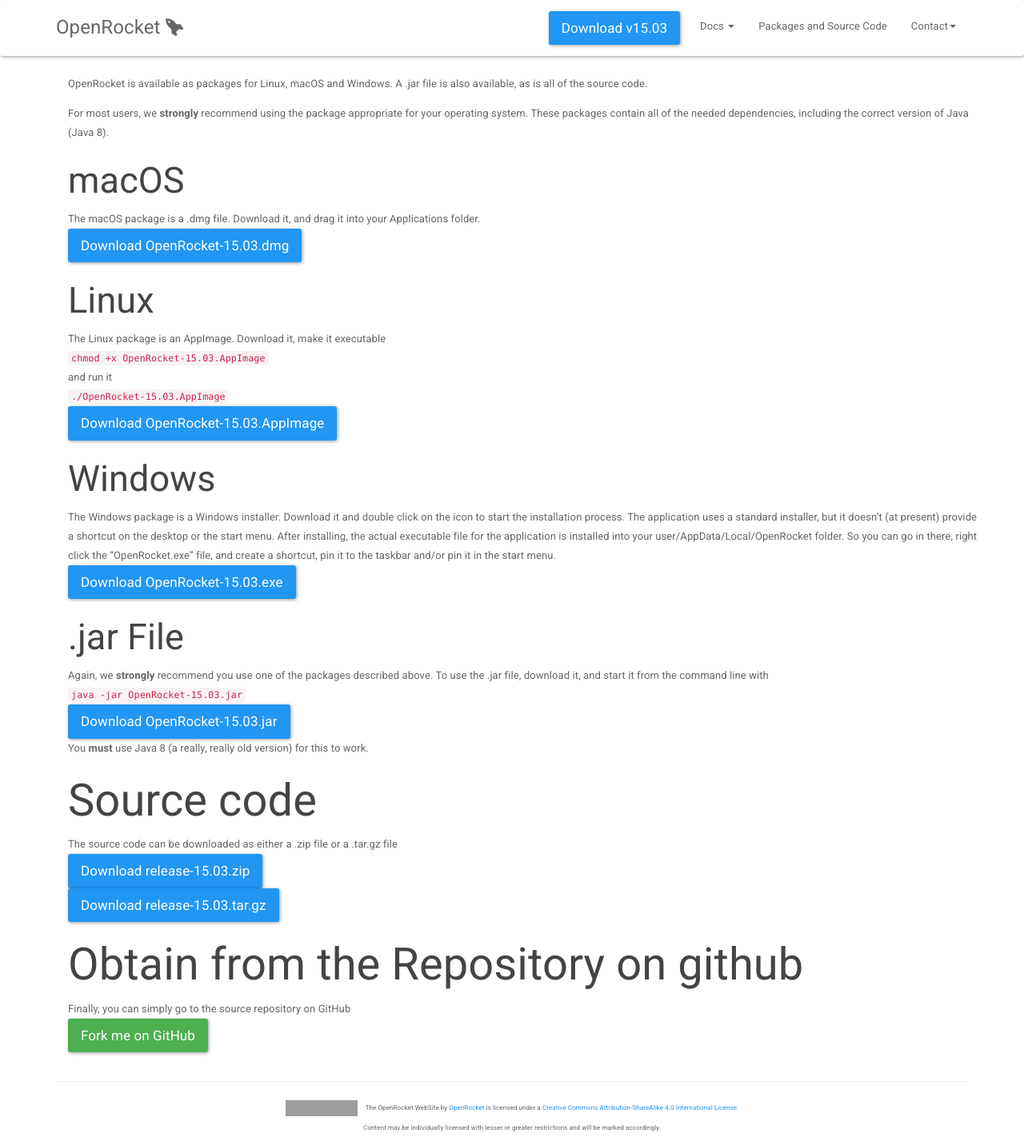
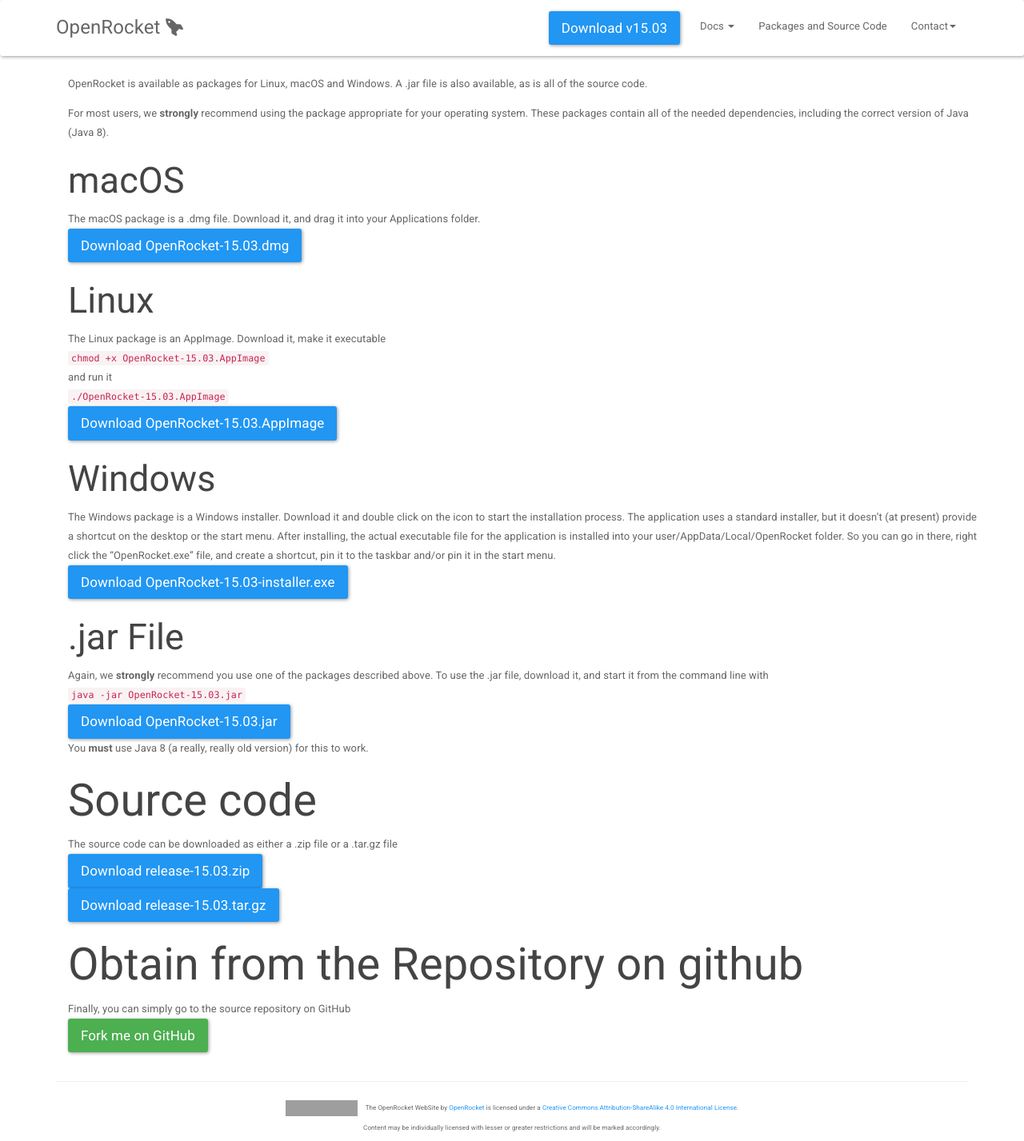
Before and after one commit to openrocket/openrocket.github.io, a Jekyll site: the page built from packages.md, in a window 1280 px wide. Shown: the whole page at 80% size. Built offline with Jekyll 4.4.1, drawn with Linux system fonts in a browser that asks for light colours; nearby versions of some CDN libraries; grey boxes are pictures that could not be loaded.

Commit message:
sigh.  The filenames weren't all in the same format, either

```diff
--- a/packages.md
+++ b/packages.md
@@ -34,7 +34,7 @@
 executable file for the application is installed into your user/AppData/Local/OpenRocket
 folder. So you can go in there, right click the "OpenRocket.exe" file, and create a shortcut,
 pin it to the taskbar and/or pin it in the start menu.
-<a class="btn btn-primary btn-lg" href="https://github.com/openrocket/openrocket/releases/download/release-{{site.current_version}}/OpenRocket-{{site.current_version}}.exe" role="button">Download OpenRocket-{{site.current_version}}.exe</a>
+<a class="btn btn-primary btn-lg" href="https://github.com/openrocket/openrocket/releases/download/release-{{site.current_version}}/OpenRocket-{{site.current_version}}-installer.exe" role="button">Download OpenRocket-{{site.current_version}}-installer.exe</a>
 
 ## .jar File
 Again, we **strongly** recommend you use one of the packages described
```
